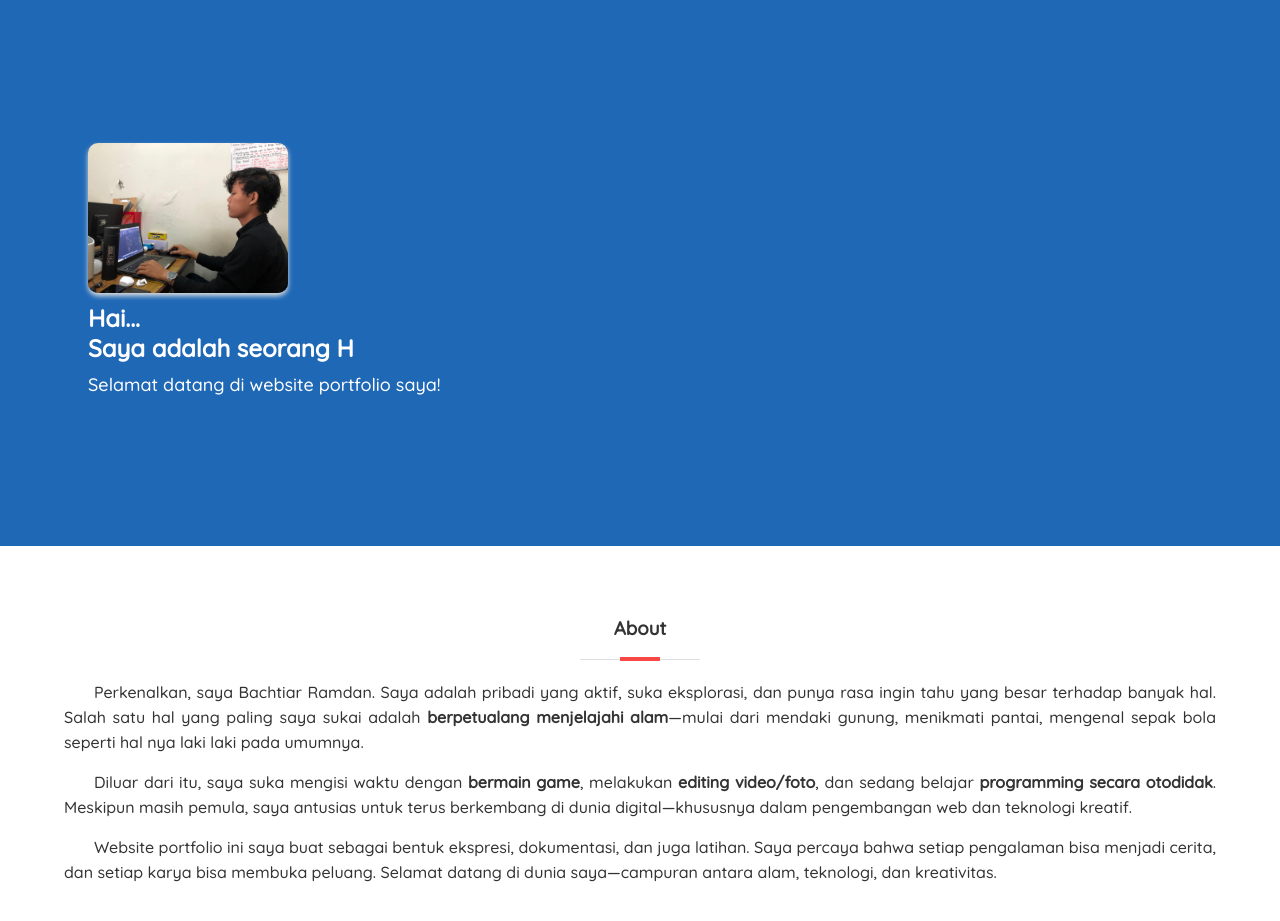
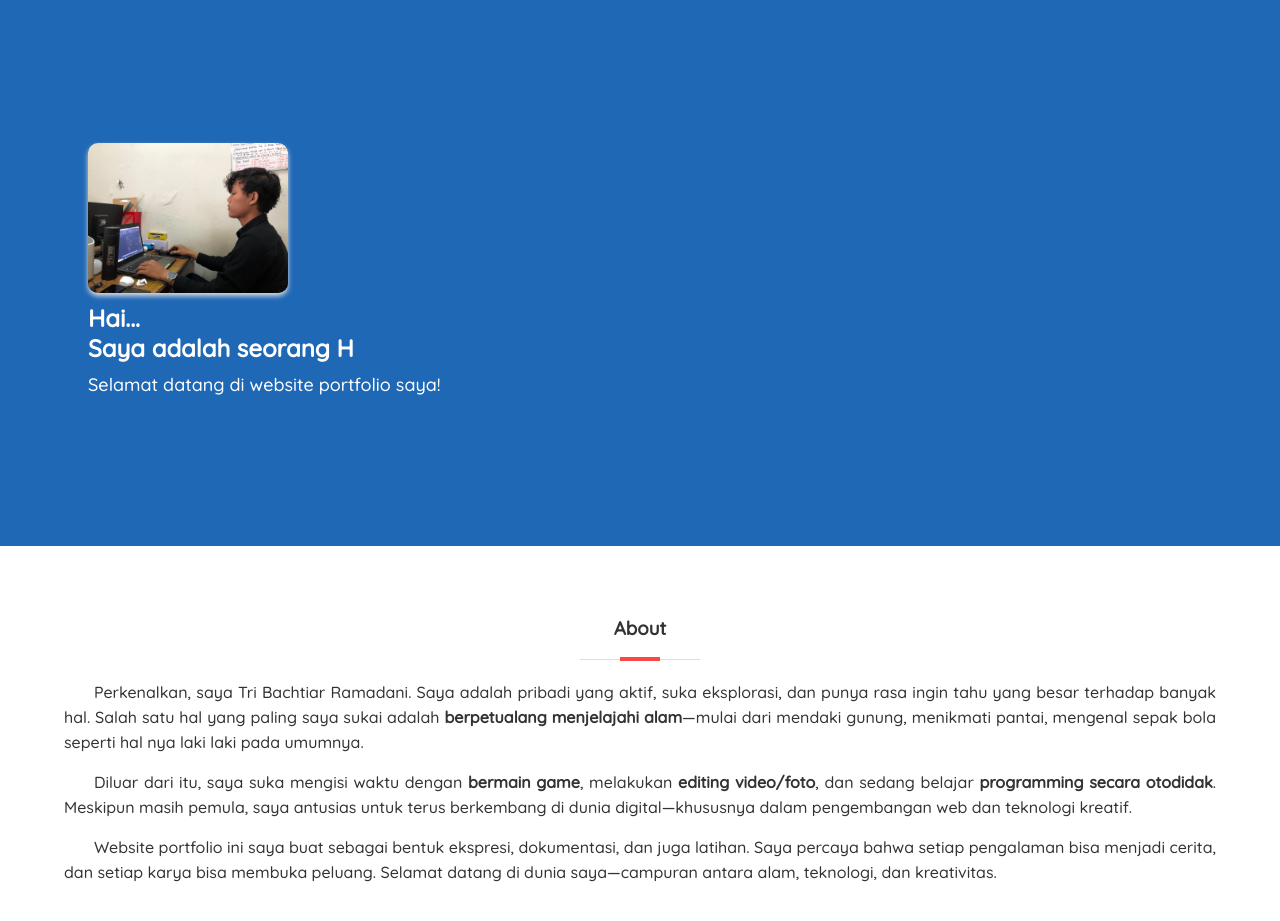
Before and after one commit to bachtiar2411/Portofolio-Bachtiar, a plain HTML site: page index.html in a window 1280 px wide. Shown: the part 77-998 px from the top of the page. Drawn offline with Linux system fonts and the light colour scheme.

Commit message:
Update index.html

```diff
--- a/index.html
+++ b/index.html
@@ -63,7 +63,7 @@
       <div class="container">
         <h3>About</h3>
         <p>
-          Perkenalkan, saya Bachtiar Ramdan. Saya adalah pribadi yang aktif,
+          Perkenalkan, saya Tri Bachtiar Ramadani. Saya adalah pribadi yang aktif,
           suka eksplorasi, dan punya rasa ingin tahu yang besar terhadap banyak
           hal. Salah satu hal yang paling saya sukai adalah
           <strong>berpetualang menjelajahi alam</strong>—mulai dari mendaki
```
